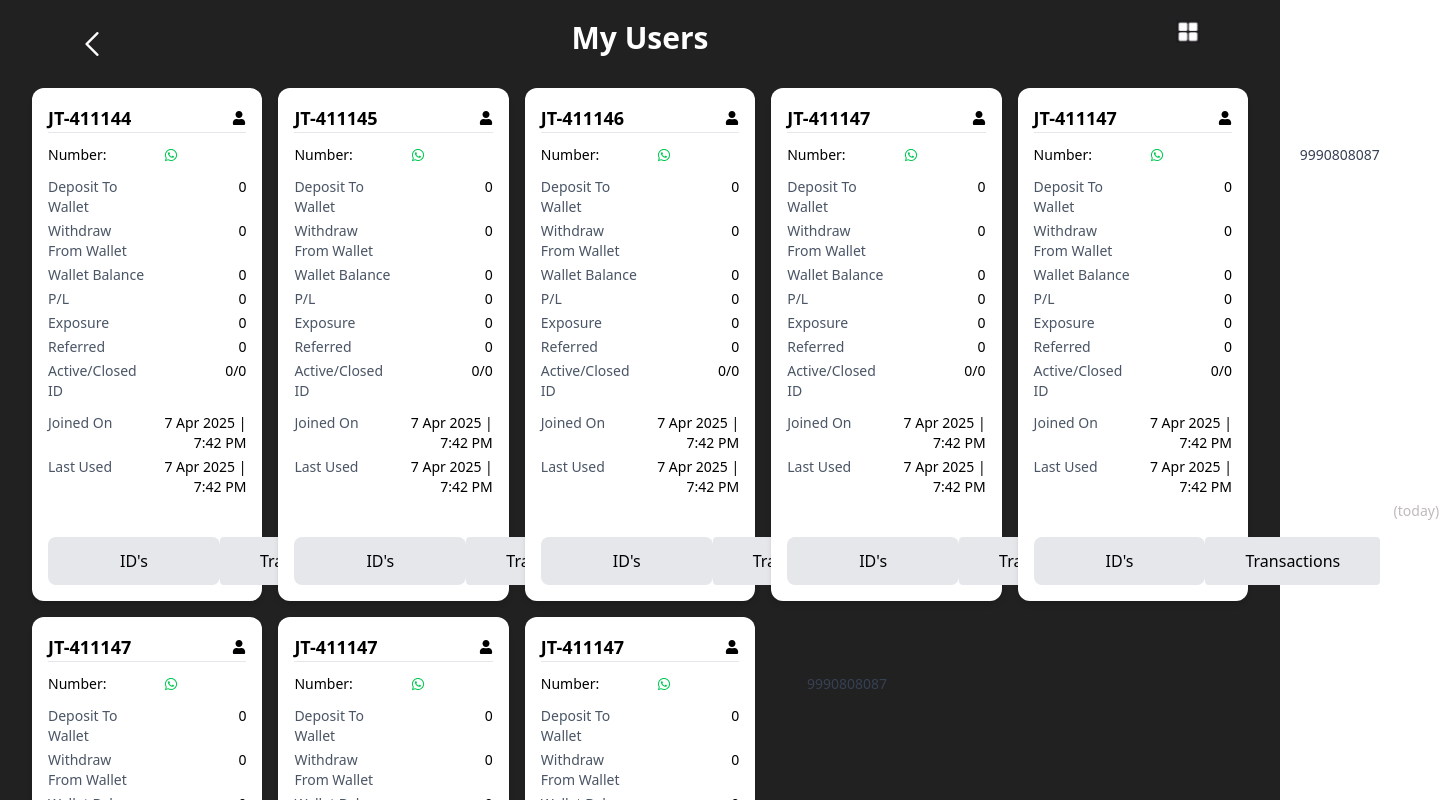
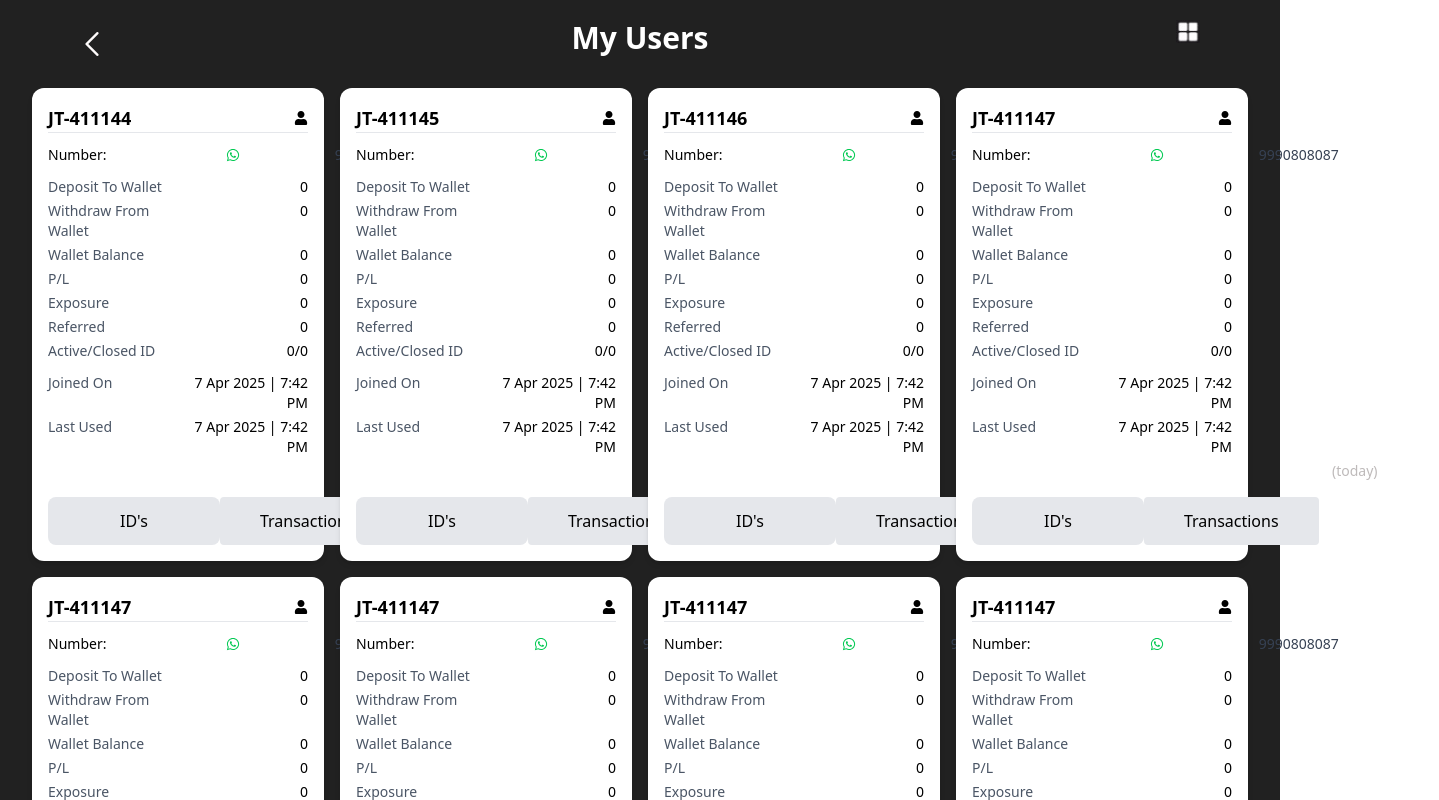
Before and after one commit to NomulaSantosh/jeeto, a React (Vite) app in the folder AdminPanel/: page /home/my-users in a window 1280 px wide. Shown: the top 800 px of the page, 1439 px wide, since content can reach past the window. Built offline with nearby package versions, Linux system fonts and the light colour scheme.

Commit message:
feat: removing two details

```diff
--- a/AdminPanel/src/Components/MyUser.jsx
+++ b/AdminPanel/src/Components/MyUser.jsx
@@ -123,7 +123,7 @@ const MyUser = () => {
         <h1 className="text-3xl font-bold">My Users</h1>
       </div>
 
-      <div className='px-8 grid grid-cols-5 grid-rows-5 gap-4'>
+      <div className='px-8 grid grid-cols-4 grid-rows-4 gap-4'>
         {users.map((user, index) => (
           <div key={index} className='relative bg-white w-auto h-auto text-black rounded-xl shadow-md p-4'>
             <div className='flex items-center border-b border-gray-200 justify-between mb-3'>
```
